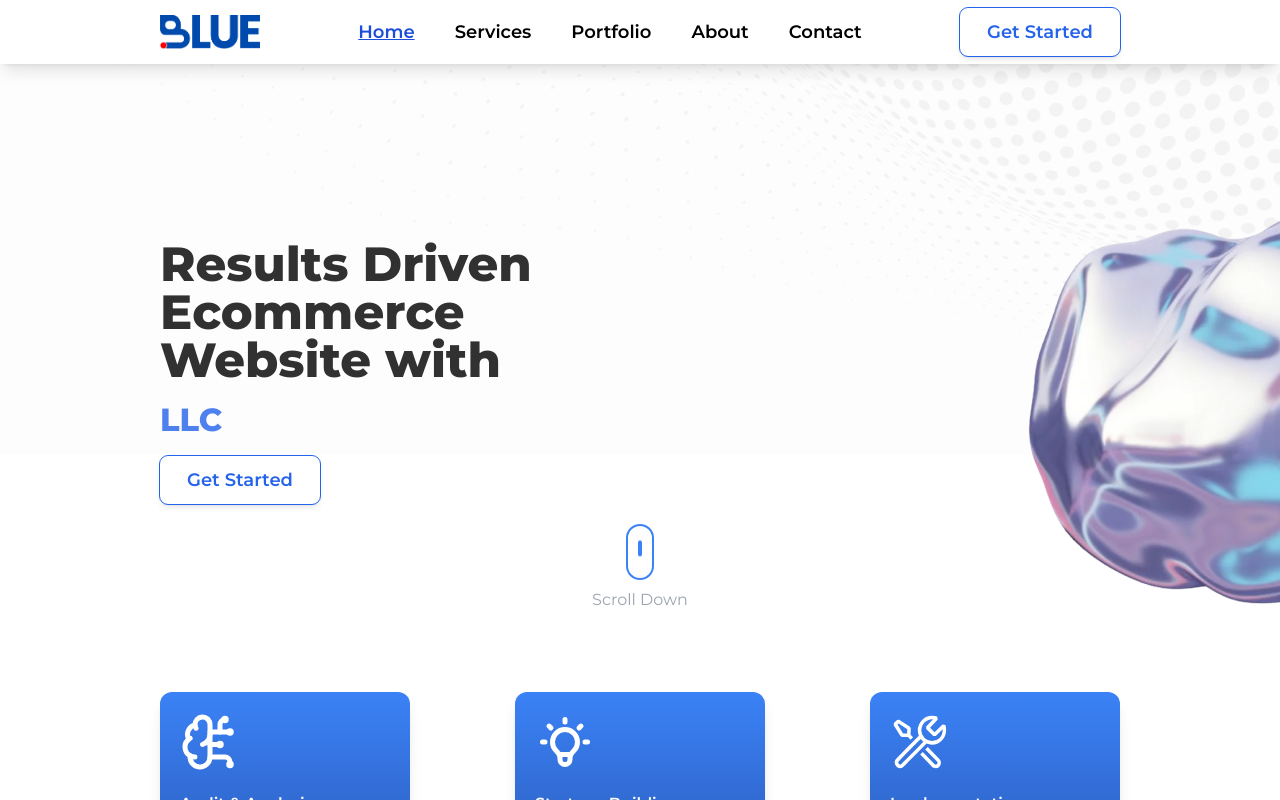
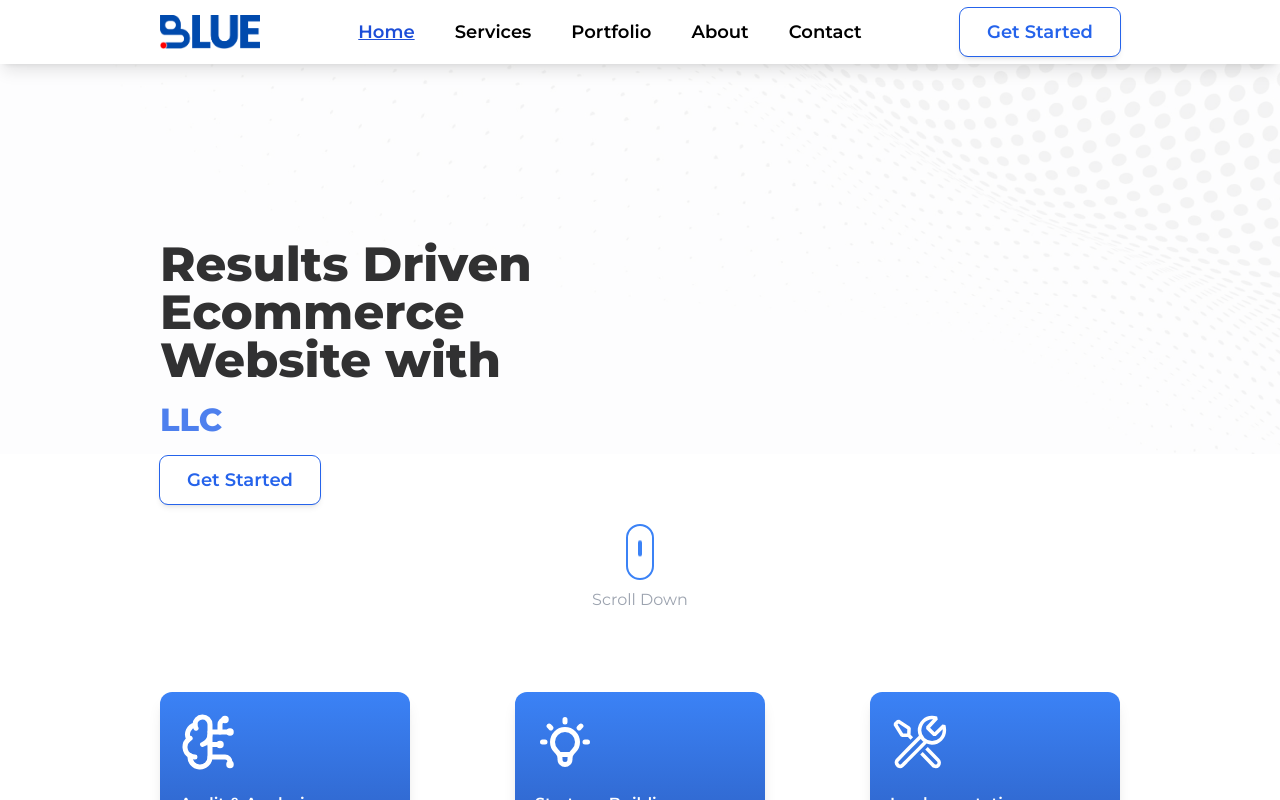
Before and after one commit to AkaAbdullah/kalag, a React (Vite) app: page / in a window 1280 px wide. Shown: the top 800 px of the page. Built offline with nearby package versions, Linux system fonts and the light colour scheme.

Commit message:
img removed

```diff
--- a/src/pages/HomePage.jsx
+++ b/src/pages/HomePage.jsx
@@ -16,9 +16,9 @@ export const HomePage = () => {
       <div className=" w-full top-16 left-0  absolute">
         <img src={mediaData.heroBg} />
       </div>
-      <div className=" absolute right-0 top-0">
+      {/* <div className=" absolute right-0 top-0">
         <img src={mediaData.textureimg} />
-      </div>
+      </div> */}
 
       <div className=" py-20">
         <HeroSection />
```
